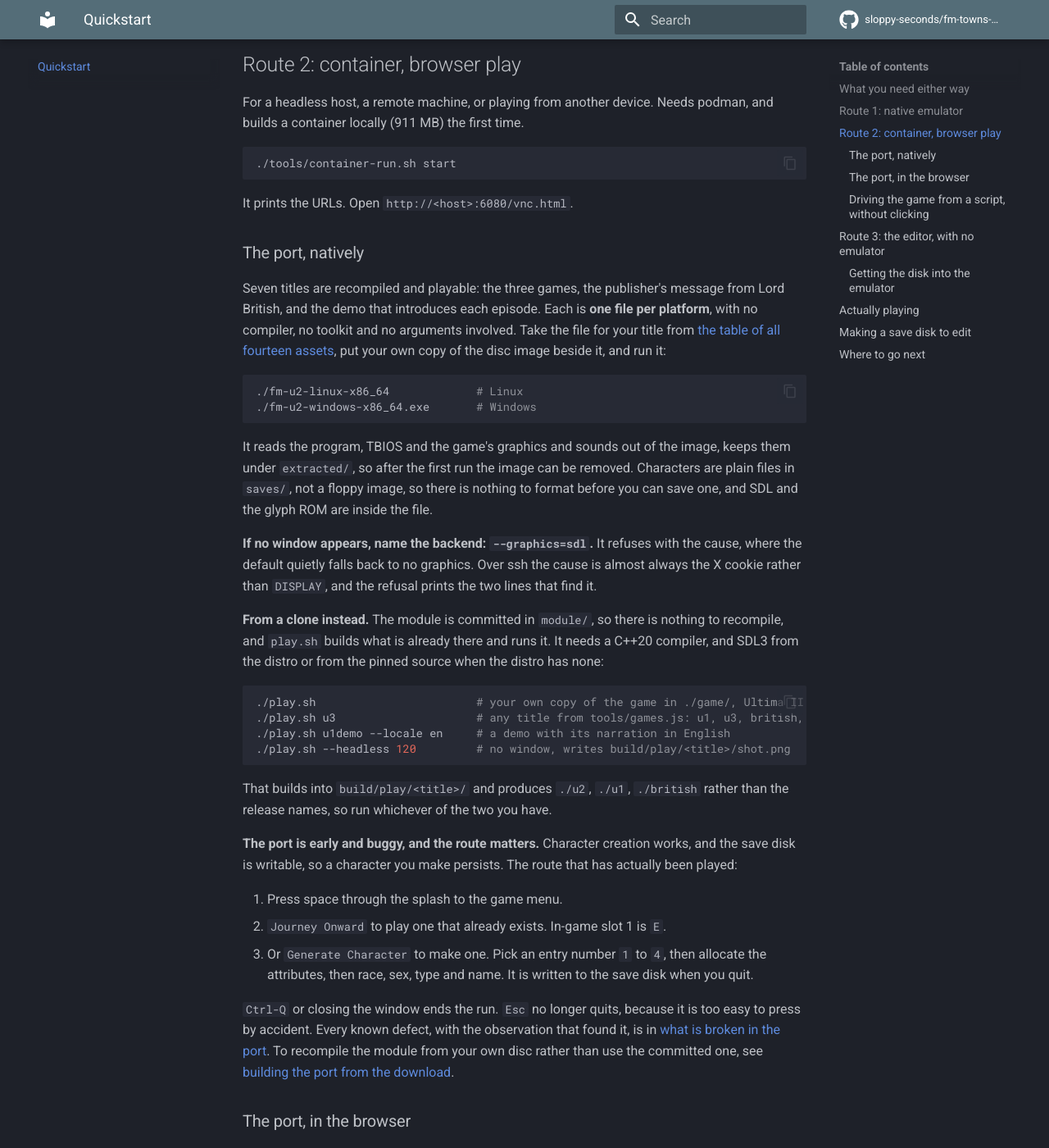
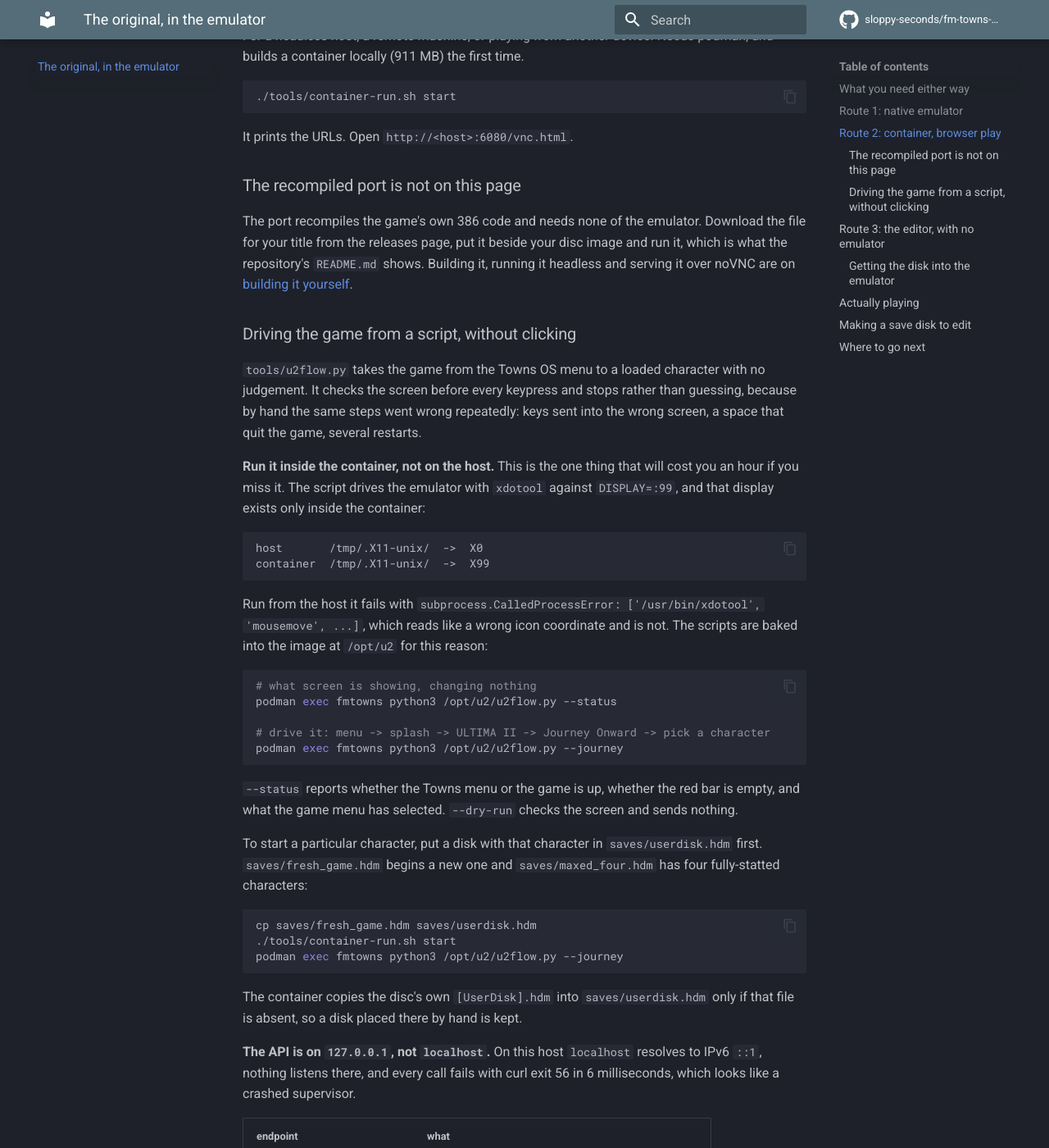
Before and after one commit to sloppy-seconds/fm-towns-ultima, an MkDocs documentation site: the page built from docs/quickstart.md, in a window 1280 px wide and 1400 px high, scrolled down 3288 px. Shown: the whole window at 82% size. Built offline with MkDocs 1.6.1 and Material for MkDocs 9.7.7, drawn with Linux system fonts in a browser that asks for light colours; comment, search, counter and statistics services are not loaded; some of the changed text lies outside the part shown.

Commit message:
docs: quickstart becomes the emulator's page, because the README is the player's
Paul's observation: with the README carrying the port route from download to running, a page called
"quickstart" that also claimed to teach the port was a second front door, and the one people would
reach second. Measured: play.sh still appeared once there and the page opened "From nothing to
playing Ultima II" while covering seven titles.

It is now "Quickstart: the original, in the emulator", opens by saying the port is the repository's
README, and keeps what only it had: Tsugaru natively, the browser container, driving the emulator
from a script, the editor, and the disk handling. The two port sections are replaced by three lines
pointing at the README and at building.md. 382 lines to 327, and zero mentions of the port's files.

The route table now leads with "I want the recompiled port instead", pointing at the README, so a
reader arriving from an old link is sent to the right page rather than told to build something.

The gate that asserts the front door names the tested route keeps its README half and loses the
quickstart half, with the comment saying why: the second anchor stopped existing, and there is one
front door now, so one check.

````diff
--- a/docs/quickstart.md
+++ b/docs/quickstart.md
@@ -1,14 +1,19 @@
-# Quickstart
+# Quickstart: the original, in the emulator
 
-From nothing to playing Ultima II, and to a save disk you can edit in a browser.
+Playing the **original** FM Towns release, on a desktop or in a browser, and making a save disk to edit. The recompiled
+port is not on this page. That is the repository's `README.md`: download one file per title and run it beside your disc
+image. Building it, running it headless and serving it over noVNC are on
+[building it yourself](building.md).
+
+What follows is the emulator, which is a different program doing a different job.
 
 Three routes. Pick the one that matches where you are.
 
 | situation | route |
 |---|---|
-| I own the game and want the recompiled port on this machine | [The port, native](#the-port-natively), seven titles, Linux and Windows |
+| I want the recompiled port instead | the repository's `README.md`, or [building it yourself](building.md) if you want to build it |
 | I have a Linux or macOS desktop | [Native](#route-1-native-emulator) |
-| I have Windows | [The port, native](#the-port-natively): every title has a `.exe`, `fm-u1-windows-x86_64.exe` through `fm-u3demo-windows-x86_64.exe`. The three games' Windows builds load under Wine, the other four have never been executed. For the emulator: [Container](#route-2-container-browser-play), or native with a bash shell, both untested |
+| I have Windows | [Container](#route-2-container-browser-play), or native with a bash shell, both untested |
 | The machine is headless or remote, or I want to play in a browser | [Container](#route-2-container-browser-play) |
 | I want a save disk, or to fix one, with nothing installed | [Editor alone](#route-3-the-editor-with-no-emulator) |
 
@@ -19,10 +24,8 @@
 into the repository directory, or into a `game/` directory if you are only after the
 port, which looks there first.
 
-**The toolkit, if you want to build the C++ port yourself.** `git submodule update --init fmtownskit`. A plain clone
-leaves `fmtownskit/` empty, and nothing in the emulator routes needs it, so this is the one step that is optional: a
-release binary needs no toolkit, and `play.sh` from a clone builds from `module/` and needs this submodule because the
-kit's runtime is what the recompiled code links onto.
+**The toolkit, only if you want to build the C++ port yourself.** Nothing in the emulator routes needs it. Building is
+[building it yourself](building.md), and a release binary needs no toolkit and no compiler at all.
 
 **The emulator and ROMs.** Two downloads.
 
@@ -143,79 +146,11 @@
 
 It prints the URLs. Open `http://<host>:6080/vnc.html`.
 
-### The port, natively
+### The recompiled port is not on this page
 
-Seven titles are recompiled and playable: the three games, the publisher's message from Lord British, and the demo that
-introduces each episode. Each is **one file per platform**, with no compiler, no toolkit and no arguments involved. Take
-the file for your title from [the table of all fourteen assets](port-structure.md), put your own copy of the
-disc image beside it, and run it:
-
-```bash
-./fm-u2-linux-x86_64             # Linux
-./fm-u2-windows-x86_64.exe       # Windows
-```
-
-It reads the program, TBIOS and the game's graphics and sounds out of the image, keeps them under `extracted/`, so after
-the first run the image can be removed. Characters are plain files in `saves/`, not a floppy image, so there is nothing to
-format before you can save one, and SDL and the glyph ROM are inside the file.
-
-**If no window appears, name the backend: `--graphics=sdl`.** It refuses with the cause, where the default quietly falls
-back to no graphics. Over ssh the cause is almost always the X cookie rather than `DISPLAY`, and the refusal prints the
-two lines that find it.
-
-**From a clone instead.** The module is committed in `module/`, so there is nothing to recompile, and `play.sh` builds
-what is already there and runs it. It needs a C++20 compiler, and SDL3 from the distro or from the pinned source when the
-distro has none:
-
-```bash
-./play.sh                        # your own copy of the game in ./game/, Ultima II
-./play.sh u3                     # any title from tools/games.js: u1, u3, british, u1demo, u2demo, u3demo
-./play.sh u1demo --locale en     # a demo with its narration in English
-./play.sh --headless 120         # no window, writes build/play/<title>/shot.png
-```
-
-That builds into `build/play/<title>/` and produces `./u2`, `./u1`, `./british` rather than the release names, so run
-whichever of the two you have.
-
-**The port is early and buggy, and the route matters.** Character creation works, and the
-save disk is writable, so a character you make persists. The route that has actually been
-played:
-
-1. Press space through the splash to the game menu.
-2. `Journey Onward` to play one that already exists. In-game slot 1 is `E`.
-3. Or `Generate Character` to make one. Pick an entry number `1` to `4`, then allocate the
-   attributes, then race, sex, type and name. It is written to the save disk when you quit.
-
-`Ctrl-Q` or closing the window ends the run. `Esc` no longer quits, because it is too easy
-to press by accident. Every known defect, with the observation that
-found it, is in [what is broken in the port](port-defects.md). To recompile the module from
-your own disc rather than use the committed one, see
-[building the port from the download](port-from-source.md).
-
-### The port, in the browser
-
-**The same browser window can show the recompiled port instead of the emulator.**
-It has its own container so the two can run side by side, and the container is also the
-route for regenerating the module from the disc.
-
-```bash
-./tools/x-run.sh start     # builds if needed, prints the URLs
-./tools/x-run.sh stop
-```
-Open `http://<host>:6081/vnc.html` for the port, or `ai:5901` for raw VNC. The
-project is mounted read only and everything the container writes goes to a named
-volume. `ARGS` passes arguments to the port binary.
-
-If a release has been published, `IMAGE=ghcr.io/sloppy-seconds/fm-towns-ultima:port-latest
-./tools/x-run.sh start` uses that image instead of building one locally. It is a toolchain
-and a display, and it holds no original media, same as the repository.
-
-| port | what |
-|---|---|
-| 6080 | the game, in a browser. Also `/editor` for the character editor |
-| 8080 | the HTTP API, for driving the game without looking at it |
-
-For the emulator, then follow [playing the game](#actually-playing) below.
+The port recompiles the game's own 386 code and needs none of the emulator. Download the file for your title from the
+releases page, put it beside your disc image and run it, which is what the repository's `README.md` shows. Building it,
+running it headless and serving it over noVNC are on [building it yourself](building.md).
 
 ### Driving the game from a script, without clicking
 
@@ -384,6 +319,7 @@
 
 ## Where to go next
 
+- [Building it yourself](building.md) for the recompiled port, and for noVNC on a headless box
 - [Playing and environment](playing-and-environment.md) for the CD browser, the
   API, and reading the screen as text
 - [The save disk](save-disk.md) for why saves were so hard, and the format
--- a/mkdocs.yml
+++ b/mkdocs.yml
@@ -65,7 +65,7 @@
       - Translations, one table per language: locales.md
       - Building it yourself, and noVNC: building.md
   - How this project plans: plan-process.md
-  - Quickstart: quickstart.md
+  - The original, in the emulator: quickstart.md
   - Getting set up: setup.md
   - Playing:
       - Running the game and reading the machine: playing-and-environment.md
````
Also changed, not shown: README.md (+3 -2 lines), docs/index.md (+4 -3 lines), 1 other file.
